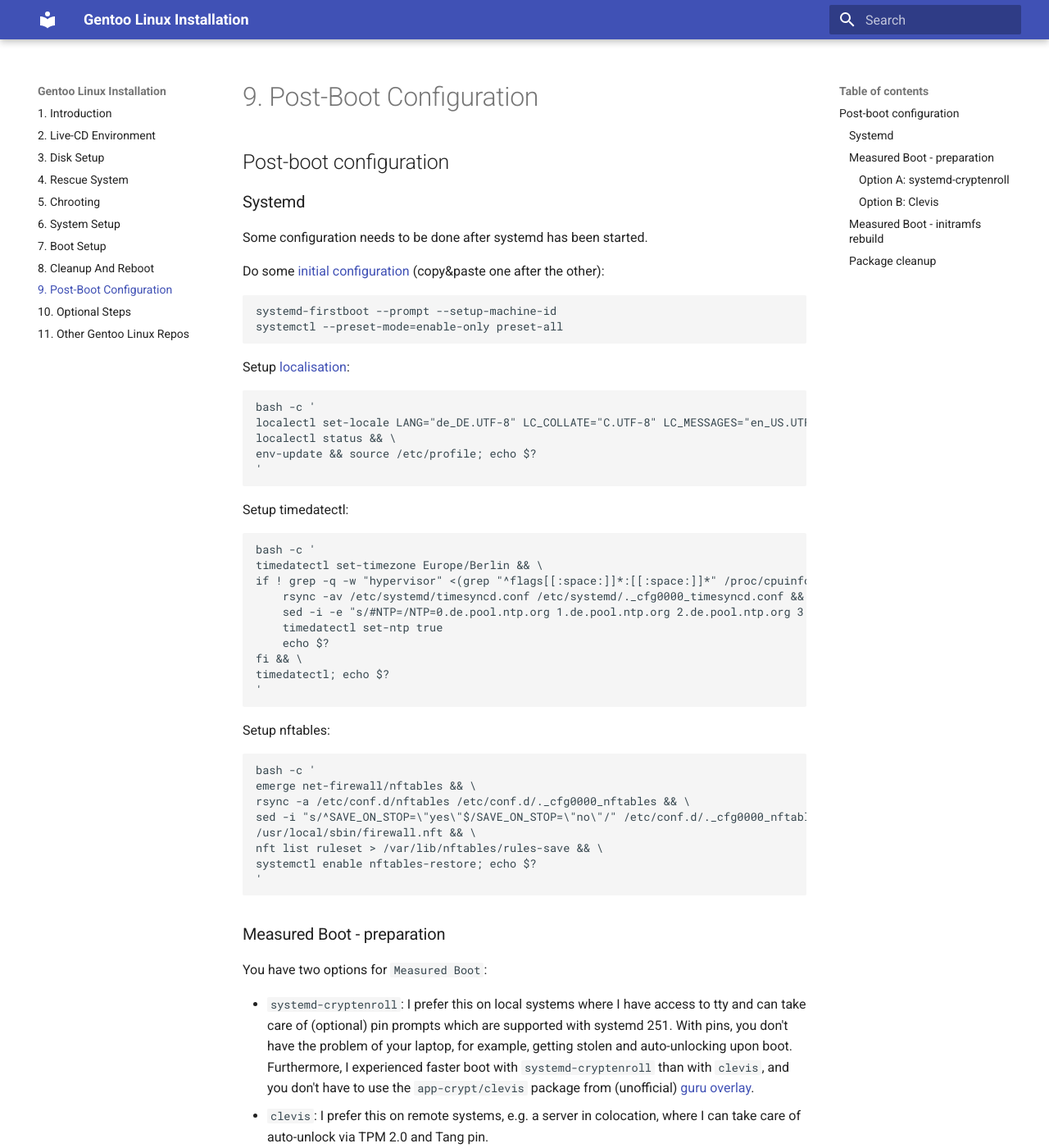
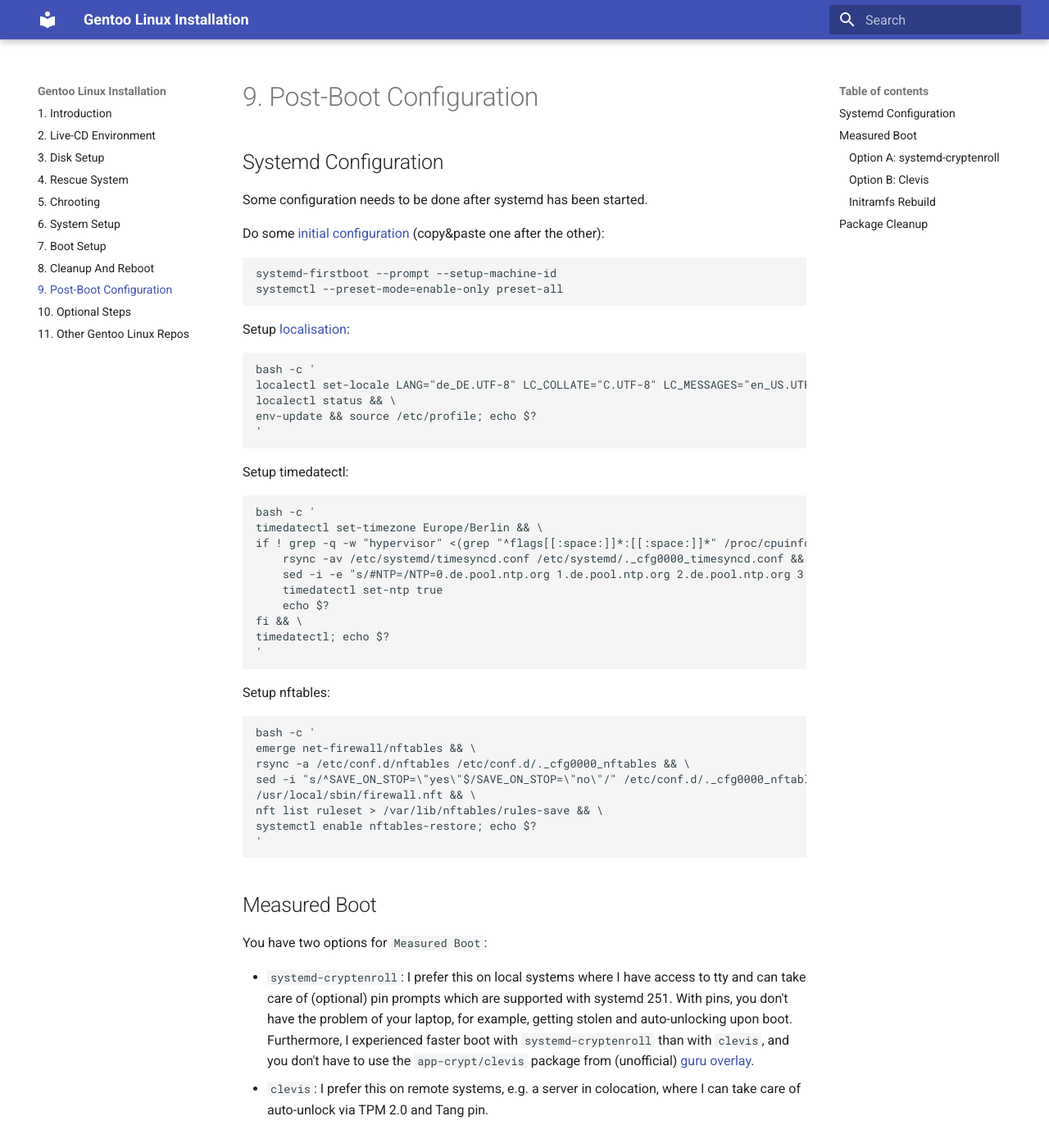
Before and after one commit to duxsco/gentoo-installation, an MkDocs documentation site: the page built from docs/09_post_boot_configuration.md, in a window 1280 px wide and 1400 px high. Shown: the whole window at 82% size. Built offline with MkDocs 1.6.1 and Material for MkDocs 9.7.7, drawn with Linux system fonts in a browser that asks for light colours; some of the changed text lies outside the part shown.

Commit message:
Update headers of "9. Post-Boot Configuration"

````diff
--- a/docs/09_post_boot_configuration.md
+++ b/docs/09_post_boot_configuration.md
@@ -1,6 +1,4 @@
-## Post-boot configuration
-
-### Systemd
+## Systemd Configuration
 
 Some configuration needs to be done after systemd has been started.
 
@@ -49,14 +47,14 @@ systemctl enable nftables-restore; echo $?
 '
 ```
 
-### Measured Boot - preparation
+## Measured Boot
 
 You have two options for `Measured Boot`:
 
 - `systemd-cryptenroll`: I prefer this on local systems where I have access to tty and can take care of (optional) pin prompts which are supported with systemd 251. With pins, you don't have the problem of your laptop, for example, getting stolen and auto-unlocking upon boot. Furthermore, I experienced faster boot with `systemd-cryptenroll` than with `clevis`, and you don't have to use the `app-crypt/clevis` package from (unofficial) [guru overlay](https://wiki.gentoo.org/wiki/Project:GURU).
 - `clevis`: I prefer this on remote systems, e.g. a server in colocation, where I can take care of auto-unlock via TPM 2.0 and Tang pin.
 
-#### Option A: systemd-cryptenroll
+### Option A: systemd-cryptenroll
 
 Install `app-crypt/tpm2-tools`:
 
@@ -114,7 +112,7 @@ systemd-cryptenroll --tpm2-device=auto --tpm2-pcrs=1+2+3+4+5+6+7 /dev/sdb5
 # etc.
 ```
 
-#### Option B: Clevis
+### Option B: Clevis
 
 Install `dev-vcs/git`:
 
@@ -168,7 +166,7 @@ clevis luks list -d /dev/sdb5
 # 1: tpm2 '{"hash":"sha256","key":"ecc","pcr_bank":"sha256","pcr_ids":"1,2,3,4,5,6,7"}'
 ```
 
-### Measured Boot - initramfs rebuild
+### Initramfs Rebuild
 
 Enable [portage hook](https://wiki.gentoo.org/wiki//etc/portage/bashrc) and reinstall `sys-kernel/gentoo-kernel-bin` to integrate clevis OR systemd's TPM support in initramfs and GnuPG auto-sign `/boot` files:
 
@@ -207,7 +205,7 @@ drwxr-xr-x 1 root root      140 14. Jun 23:13 ../
 
 `.old` and `.old.sig` files are those of the initial package installation within chroot. `initramfs.old` doesn't have clevis and systemd's TPM support integrated.
 
-### Package cleanup
+## Package Cleanup
 
 Remove extraneous packages (should be only `app-editors/nano`, `app-eselect/eselect-repository`, `app-misc/yq` and `app-portage/cpuid2cpuflags`):
 
````
